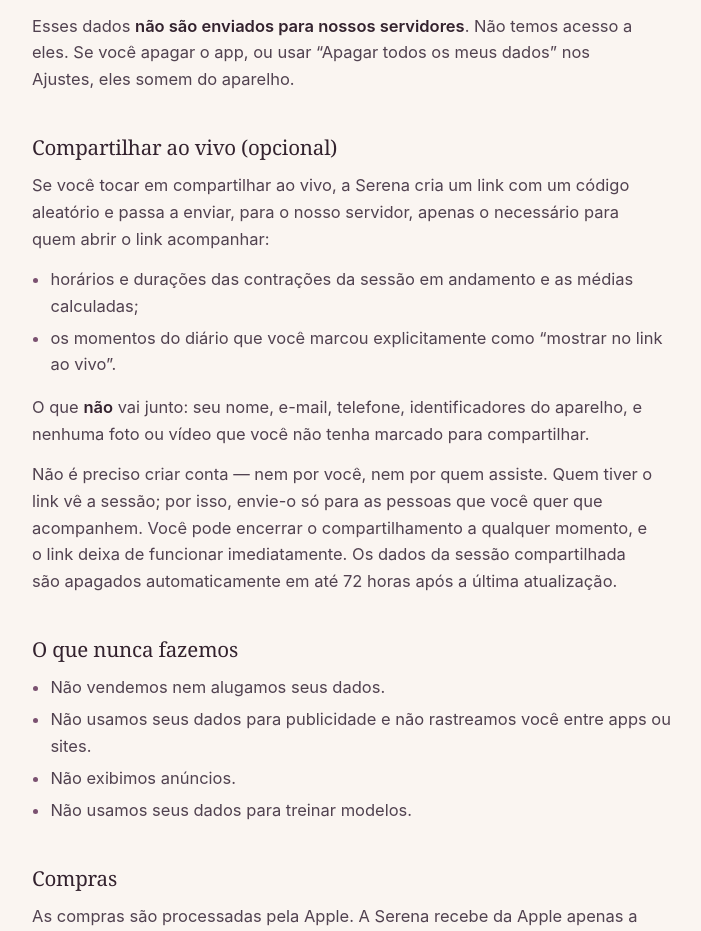
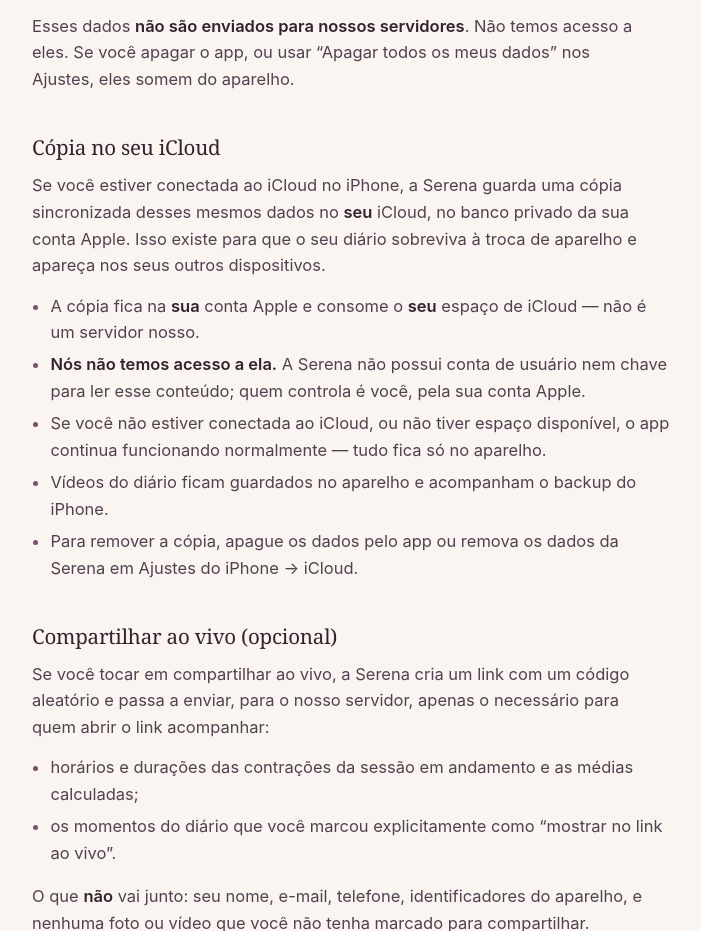
Before and after one commit to hermesdigitalbr-spec/serena-legal, a plain HTML site: page privacy.html in a window 1280 px wide. Shown: the part 827-1758 px from the top of the page, without its empty margins (288-989 px from the left). Drawn offline with Linux system fonts and the light colour scheme.

Commit message:
Privacidade: cópia sincronizada no iCloud privado da usuária

```diff
--- a/privacy.html
+++ b/privacy.html
@@ -121,6 +121,16 @@ footer a{color:var(--faint)}
 </ul>
 <p>Esses dados <strong>não são enviados para nossos servidores</strong>. Não temos acesso a eles. Se você apagar o app, ou usar “Apagar todos os meus dados” nos Ajustes, eles somem do aparelho.</p>
 
+<h2>Cópia no seu iCloud</h2>
+<p>Se você estiver conectada ao iCloud no iPhone, a Serena guarda uma cópia sincronizada desses mesmos dados no <strong>seu</strong> iCloud, no banco privado da sua conta Apple. Isso existe para que o seu diário sobreviva à troca de aparelho e apareça nos seus outros dispositivos.</p>
+<ul>
+<li>A cópia fica na <strong>sua</strong> conta Apple e consome o <strong>seu</strong> espaço de iCloud — não é um servidor nosso.</li>
+<li><strong>Nós não temos acesso a ela.</strong> A Serena não possui conta de usuário nem chave para ler esse conteúdo; quem controla é você, pela sua conta Apple.</li>
+<li>Se você não estiver conectada ao iCloud, ou não tiver espaço disponível, o app continua funcionando normalmente — tudo fica só no aparelho.</li>
+<li>Vídeos do diário ficam guardados no aparelho e acompanham o backup do iPhone.</li>
+<li>Para remover a cópia, apague os dados pelo app ou remova os dados da Serena em Ajustes do iPhone → iCloud.</li>
+</ul>
+
 <h2>Compartilhar ao vivo (opcional)</h2>
 <p>Se você tocar em compartilhar ao vivo, a Serena cria um link com um código aleatório e passa a enviar, para o nosso servidor, apenas o necessário para quem abrir o link acompanhar:</p>
 <ul>
```
